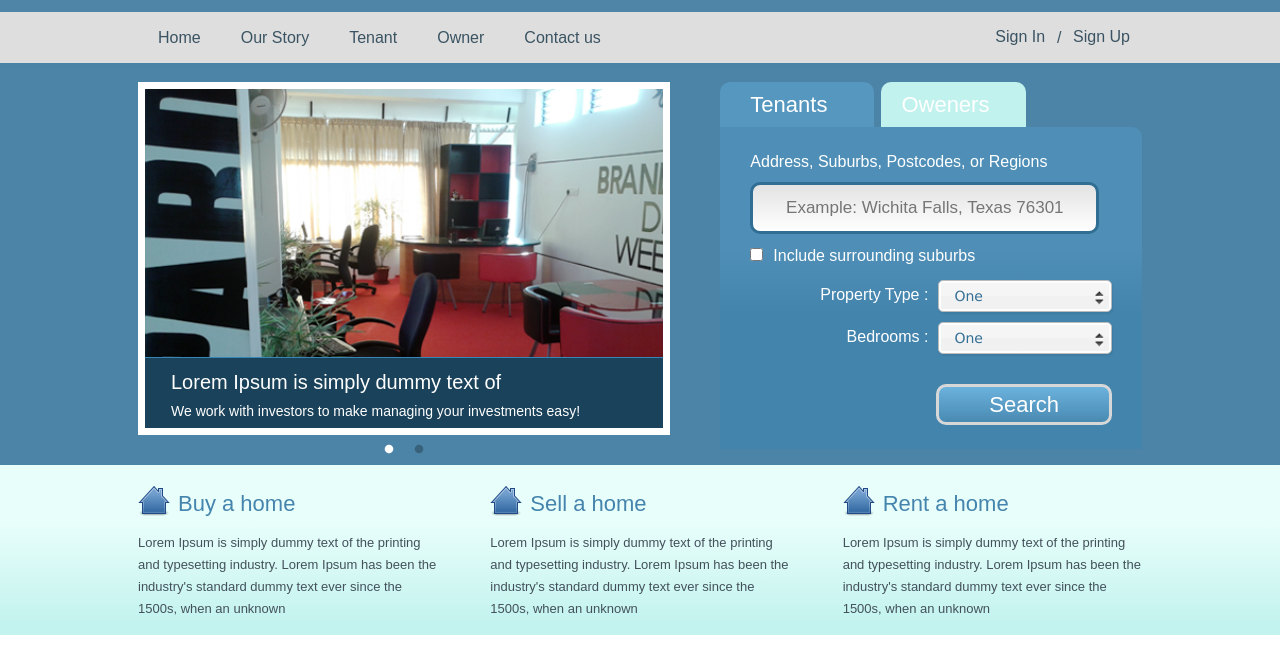
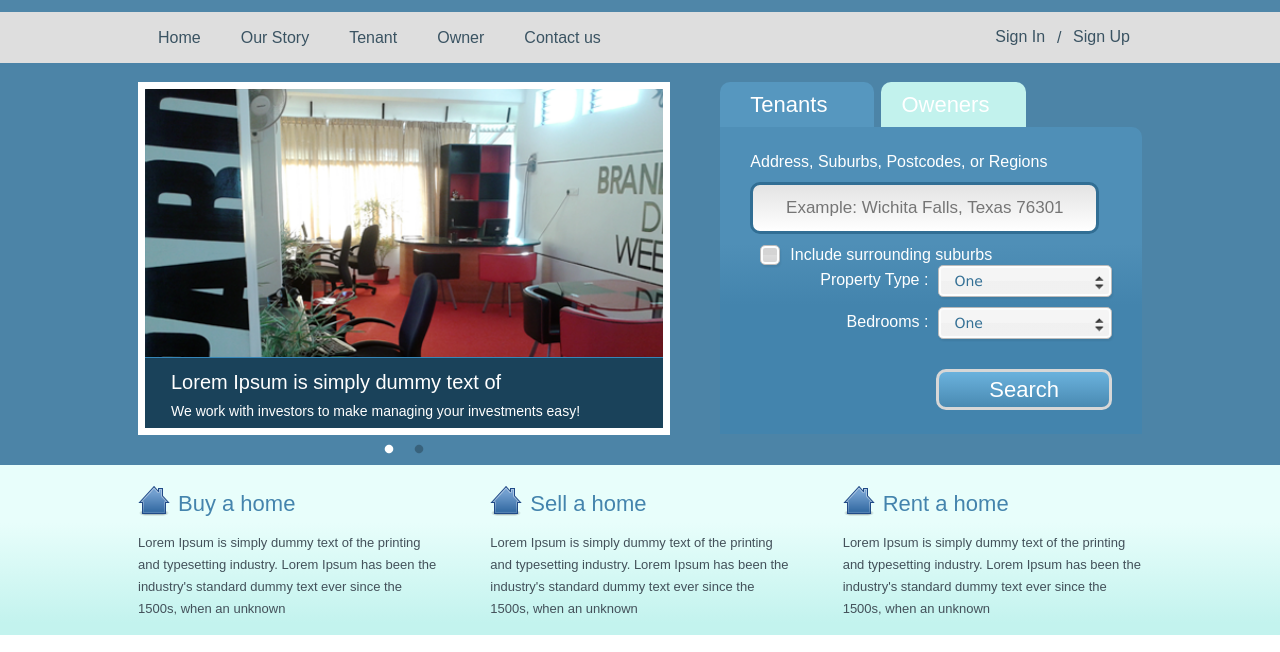
Before and after one commit to darkcrashma/real_estate, a plain HTML site: page index.html in a window 1280 px wide. Shown: the part 93-745 px from the top of the page. Drawn offline with Linux system fonts and the light colour scheme.

Commit message:
#fix: стилизован чекбокс

```diff
--- a/css/main.css
+++ b/css/main.css
@@ -709,13 +709,48 @@ input:focus:-ms-input-placeholder { color:transparent; } /* IE 10+ */
     flex-flow: wrap;
     width: 48%;
 }
+.chooseFlats__checkForm {
+    position: absolute;
+    z-index: -1;
+    opacity: 0;
+}
+.chooseFlats__checkForm+span {
+    position: relative;
+    padding: 0 0 0 30px;
+    cursor: pointer;
+}
+.chooseFlats__checkForm+span:before {
+    content: '';
+    position: absolute;
+    top: -1px;
+    left: 0;
+    width: 18px;
+    height: 18px;
+    border-radius: 5px;
+    box-shadow: 1px 2px 2px rgba(0, 0, 0, 0.07), inset 0 0 0 2px #fcfdfd;
+    border: 1px solid #bbbbbb;
+    background-color: #e4e4e4;
+    background-image: linear-gradient(to top, rgba(187, 187, 187, 0.4) 0%, rgba(209, 209, 209, 0.4) 50%, rgba(188, 188, 188, 0.4) 52%, rgba(187, 187, 187, 0.4) 100%);
+    transition: .2s;
+}
+.chooseFlats__checkForm+span:after {
+    display: none;
+    content: '';
+    position: absolute;
+    top: 50%;
+    margin-top: -5.5px;
+    left: 0;
+    margin-left: 4px;
+    width: 11px;
+    height: 11px;
+    background: url("../img/chooseFlats/checked.svg");
+    -webkit-background-size: cover;
+    background-size: cover;
+}
+.chooseFlats__checkForm:checked.chooseFlats__checkForm+span:after {
+    display: block;
+}
 
-.chooserFlats__checkBlock {
-    display: flex;
-    flex-direction: row;
-    align-items: center;
-    margin-bottom: 15px;
-}
 button.chooseFlats__btn {
     padding: 5px 50px;
     margin: 0 ;
--- a/index.html
+++ b/index.html
@@ -86,11 +86,11 @@
                             <form class="chooseFlats__filter">
                                 <label for="addressForm" class="chooseFlats__formLabel">Address, Suburbs, Postcodes, or Regions</label><br>
                                 <input type="text" class="chooseFlats__addressForm" id="addressForm" placeholder="Example: Wichita Falls, Texas 76301"><br>
-                                <div class="chooserFlats__checkBlock">
-                                    <input type="checkbox"  class="chooseFlats__checkForm" id="checkForm">
-                                    <label class="chooseFlats__formLabel chooseFlats__checkboxLabel" for="checkForm">Include surrounding suburbs</label><br>
-                                </div>
-                                <div class="chooseFlats__filterBlock">
+                                 <label class="chooseFlats__formLabel chooseFlats__checkboxLabel" for="checkForm">
+                                     <input type="checkbox"  class="chooseFlats__checkForm" id="checkForm">
+                                     <span>Include surrounding suburbs</span>
+                                 </label><br>
+                                 <div class="chooseFlats__filterBlock">
                                     <div class="chooseFlats__labelsBlock">
                                         <label class="chooseFlats__formLabel" for="propertyType">Property Type :</label>
                                         <label class="chooseFlats__formLabel" for="bedroomsForm">Bedrooms :</label>
```
Also changed, not shown: img/chooseFlats/checked.svg (added).
